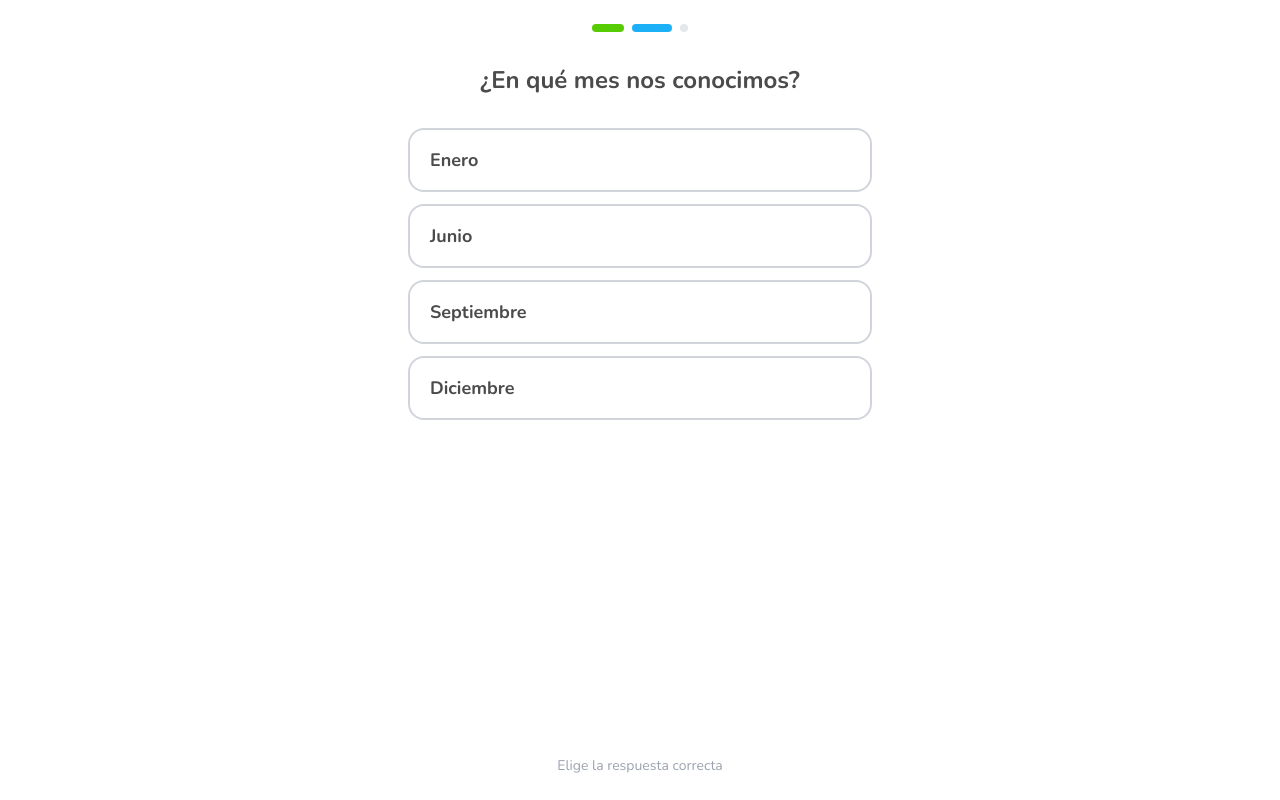
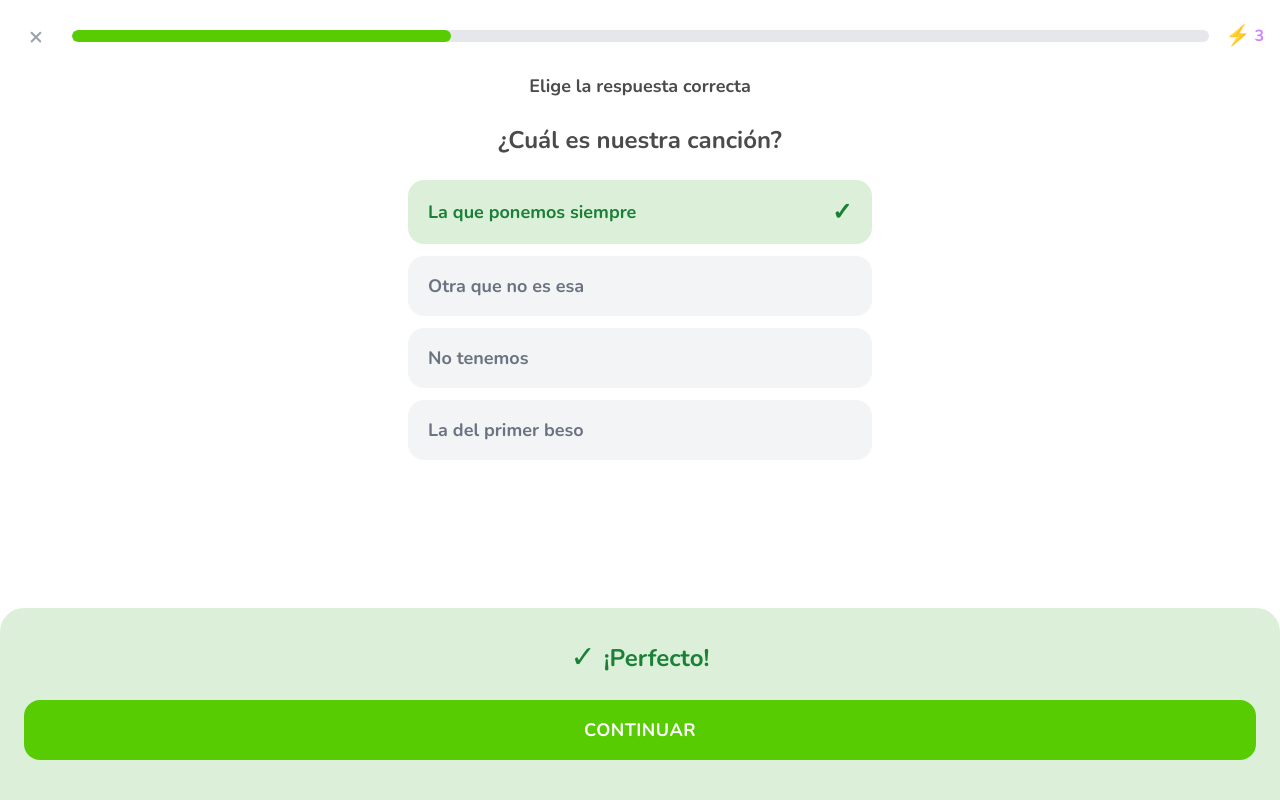
Before and after one commit to lologaby/SV-AD, a React (Vite) app: page / in a window 1280 px wide. Both pictures are taken after a click on the button "La que ponemos siempre". Built offline with nearby package versions, Linux system fonts and the light colour scheme.

Commit message:
more sounds

```diff
--- a/src/components/WorthyQuiz.tsx
+++ b/src/components/WorthyQuiz.tsx
@@ -1,8 +1,8 @@
 import React, { useState } from 'react';
 import { playCorrect, playWrong } from '../utils/duoSounds';
 
-// Opcional: pon correct.mp3 y wrong.mp3 en public/sounds/ para sonidos tipo Duolingo
-const USE_SOUND_FILES = false;
+// Sonido correcto: public/sounds/correct.mp3 (Duolingo). Incorrecto: wrong.mp3 o tono generado.
+const USE_SOUND_FILES = true;
 
 export interface QuizQuestion {
   question: string;
@@ -42,16 +42,18 @@ const WorthyQuiz: React.FC<WorthyQuizProps> = ({
   const [showShrek, setShowShrek] = useState(false);
   const [gifSrc, setGifSrc] = useState<string>(passGifUrl ?? SHREK_GIF_URL);
   const [gifTriedFallback, setGifTriedFallback] = useState(false);
+  const [showFeedback, setShowFeedback] = useState(false);
+  const [lastAnswerCorrect, setLastAnswerCorrect] = useState(false);
 
   const currentQuestion = questions[currentIndex];
   const isLastQuestion = currentIndex === questions.length - 1;
 
   const handleSelect = (optionIndex: number) => {
-    if (selectedIndex !== null) return; // ya respondió
+    if (selectedIndex !== null) return;
     setSelectedIndex(optionIndex);
 
     const isCorrect = optionIndex === currentQuestion.correctIndex;
-    const newCorrectCount = correctCount + (isCorrect ? 1 : 0);
+    setLastAnswerCorrect(isCorrect);
     if (isCorrect) {
       setCorrectCount((c) => c + 1);
       if (USE_SOUND_FILES) {
@@ -70,25 +72,24 @@ const WorthyQuiz: React.FC<WorthyQuizProps> = ({
         playWrong();
       }
     }
+    setShowFeedback(true);
+  };
 
-    // Avanzar después de un momento
-    setTimeout(() => {
+  const handleContinue = () => {
+    setShowFeedback(false);
     if (isLastQuestion) {
-        const didPass = newCorrectCount >= minCorrect;
+      const didPass = correctCount >= minCorrect;
       setPassed(didPass);
       if (didPass) {
-          // Si pasó, mostrar GIF de Shrek con botón en la misma pantalla
         setShowShrek(true);
-          setFinished(true); // Mostrar botón inmediatamente
+        setFinished(true);
       } else {
-          // Si no pasó, mostrar resultado directamente
         setFinished(true);
       }
     } else {
       setCurrentIndex((i) => i + 1);
       setSelectedIndex(null);
     }
-    }, 800);
   };
 
   const handleRetry = () => {
@@ -98,9 +99,13 @@ const WorthyQuiz: React.FC<WorthyQuizProps> = ({
     setFinished(false);
     setPassed(false);
     setShowShrek(false);
+    setShowFeedback(false);
     setGifSrc(passGifUrl ?? SHREK_GIF_URL);
     setGifTriedFallback(false);
   };
+
+  const progressPercent = ((currentIndex + (showFeedback ? 1 : 0)) / questions.length) * 100;
+  const hearts = 3; // decorativo tipo Duolingo
 
   // Mostrar GIF de Shrek con botón cuando pasan la prueba
   if (finished && passed && showShrek) {
@@ -211,34 +216,40 @@ const WorthyQuiz: React.FC<WorthyQuizProps> = ({
     );
   }
 
-  // Estilo Duolingo: fondo blanco, barra de progreso, tiles redondeados, colores Duo
+  // Estilo Duolingo como en las capturas: barra verde arriba, tiles, feedback abajo
   return (
-    <div className="w-full min-h-screen bg-duo-snow flex flex-col font-duo">
-      {/* Barra de progreso estilo Duolingo (puntos por pregunta) */}
-      <div className="flex justify-center gap-2 pt-6 pb-4 px-4">
-        {questions.map((_, i) => (
+    <div className="w-full min-h-screen bg-duo-snow flex flex-col font-duo safe-area-pb">
+      {/* Top bar Duolingo: barra de progreso verde continua + icono corazones */}
+      <header className="flex items-center justify-between px-4 pt-4 pb-2">
+        <button type="button" className="w-10 h-10 flex items-center justify-center text-gray-400" aria-label="Cerrar">
+          <span className="text-2xl font-bold">×</span>
+        </button>
+        <div className="flex-1 mx-4 h-3 bg-gray-200 rounded-full overflow-hidden">
           <div
-            key={i}
-            className={`h-2 rounded-full transition-all duration-300 ${
-              i < currentIndex
-                ? 'bg-duo-green w-8'
-                : i === currentIndex
-                ? 'bg-duo-blue w-10'
-                : 'bg-gray-200 w-2'
-            }`}
+            className="h-full bg-duo-green rounded-full transition-all duration-400 ease-out"
+            style={{ width: `${progressPercent}%` }}
           />
-        ))}
         </div>
+        <div className="flex items-center gap-1 text-duo-purple font-duo font-bold">
+          <span className="text-xl">⚡</span>
+          <span>{hearts}</span>
+        </div>
+      </header>
 
-      {/* Pregunta (tipografía bold, texto oscuro) */}
-      <div className="px-6 pt-4 pb-8">
+      {/* Título del ejercicio */}
+      <p className="text-duo-eel font-duo font-bold text-lg text-center px-4 pt-2 pb-6">
+        Elige la respuesta correcta
+      </p>
+
+      {/* Pregunta */}
+      <div className="px-6 pb-6">
         <p className="text-duo-eel font-duo font-bold text-xl md:text-2xl text-center leading-tight">
           {currentQuestion.question}
         </p>
       </div>
 
-      {/* Opciones: tiles blancos con borde, al tocar → verde o rojo */}
-      <div className="flex-1 px-6 pb-8 space-y-3 max-w-lg mx-auto w-full">
+      {/* Opciones: tiles como en Duolingo (verde claro/oscuro, rojo claro/oscuro, gris) */}
+      <div className="flex-1 px-6 pb-4 space-y-3 max-w-lg mx-auto w-full">
         {currentQuestion.options.map((option, i) => {
           const selected = selectedIndex === i;
           const correct = i === currentQuestion.correctIndex;
@@ -251,32 +262,59 @@ const WorthyQuiz: React.FC<WorthyQuizProps> = ({
               key={i}
               onClick={() => handleSelect(i)}
               disabled={selectedIndex !== null}
-              className={`w-full py-4 px-5 rounded-2xl font-duo font-bold text-lg text-left transition-all duration-200 border-2 active:scale-[0.98] ${
+              className={`w-full py-4 px-5 rounded-2xl font-duo font-bold text-lg text-left transition-all duration-200 active:scale-[0.98] ${
                 showResult
                   ? isCorrectChoice
-                    ? 'bg-duo-green border-duo-green text-white shadow-md'
+                    ? 'bg-duo-green-bg text-duo-green-dark'
                     : isWrongChoice
-                    ? 'bg-duo-red border-duo-red text-white shadow-md'
+                    ? 'bg-duo-red-bg text-duo-red-dark'
                     : correct
-                    ? 'bg-duo-green border-duo-green text-white'
-                    : 'bg-gray-50 border-gray-200 text-duo-eel'
-                  : 'bg-white border-gray-300 text-duo-eel hover:border-duo-blue hover:bg-gray-50'
+                    ? 'bg-duo-green-bg text-duo-green-dark'
+                    : 'bg-gray-100 text-gray-500'
+                  : 'bg-white border-2 border-gray-300 text-duo-eel hover:border-duo-blue hover:bg-gray-50'
               }`}
             >
               <span className="flex items-center justify-between">
                 {option}
-                {showResult && correct && <span className="text-2xl">✓</span>}
-                {showResult && isWrongChoice && <span className="text-2xl">✗</span>}
+                {showResult && correct && <span className="text-duo-green-dark text-2xl">✓</span>}
+                {showResult && isWrongChoice && <span className="text-duo-red-dark text-2xl">✗</span>}
               </span>
             </button>
           );
         })}
       </div>
 
-      {/* Pie tipo Duolingo: "Elige la respuesta correcta" */}
-      <p className="text-center text-gray-400 font-duo text-sm pb-6">
-        Elige la respuesta correcta
-      </p>
+      {/* Panel de feedback inferior (como en las fotos Duolingo) */}
+      {showFeedback && (
+        <div
+          className={`mt-auto rounded-t-3xl px-6 pt-8 pb-10 ${
+            lastAnswerCorrect ? 'bg-duo-green-bg' : 'bg-duo-red-bg'
+          }`}
+        >
+          <div className={`flex items-center justify-center gap-2 mb-6 ${lastAnswerCorrect ? 'text-duo-green-dark' : 'text-duo-red-dark'}`}>
+            {lastAnswerCorrect ? (
+              <>
+                <span className="text-3xl">✓</span>
+                <span className="font-duo font-bold text-2xl">¡Perfecto!</span>
+              </>
+            ) : (
+              <>
+                <span className="text-3xl">✗</span>
+                <span className="font-duo font-bold text-xl">Sigue practicando</span>
+              </>
+            )}
+          </div>
+          <button
+            type="button"
+            onClick={handleContinue}
+            className={`w-full py-4 rounded-2xl font-duo font-bold text-lg uppercase tracking-wide text-white transition-transform active:scale-[0.98] ${
+              lastAnswerCorrect ? 'bg-duo-green hover:bg-duo-green-light' : 'bg-duo-red hover:opacity-95'
+            }`}
+          >
+            {lastAnswerCorrect ? 'Continuar' : 'Entendido'}
+          </button>
+        </div>
+      )}
     </div>
   );
 };
--- a/tailwind.config.js
+++ b/tailwind.config.js
@@ -14,11 +14,15 @@ export default {
         // Duolingo brand (design.duolingo.com)
         'duo-green': '#58CC02',
         'duo-green-light': '#89E219',
+        'duo-green-bg': '#DCF0D9',
+        'duo-green-dark': '#1A7F37',
         'duo-red': '#FF4B4B',
+        'duo-red-bg': '#FFEBEE',
+        'duo-red-dark': '#C62828',
         'duo-blue': '#1CB0F6',
+        'duo-purple': '#CE82FF',
         'duo-yellow': '#FFC800',
         'duo-orange': '#FF9600',
-        'duo-purple': '#CE82FF',
         'duo-eel': '#4B4B4B',
         'duo-snow': '#FFFFFF',
       },
```
Also changed, not shown: 2 other files (tests, documents, lock files or other folders). Lines whose indentation alone changed are shown as unchanged.
